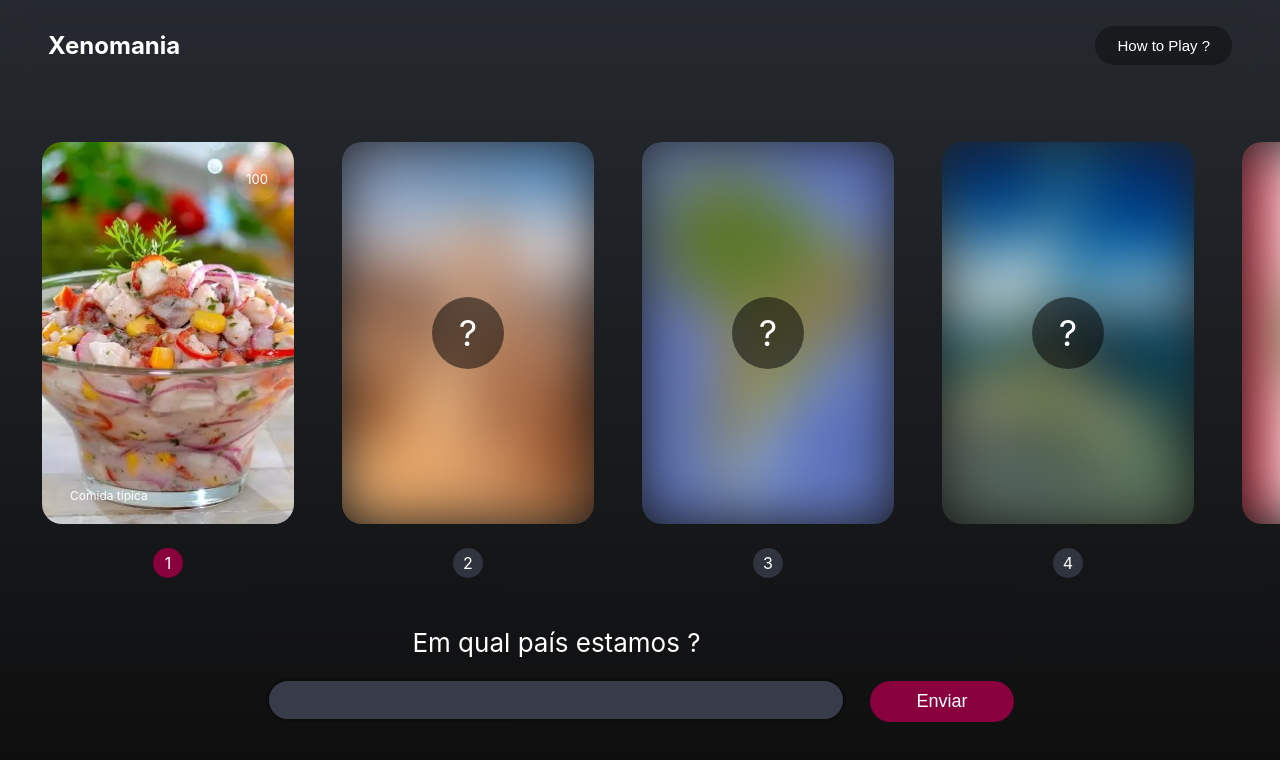
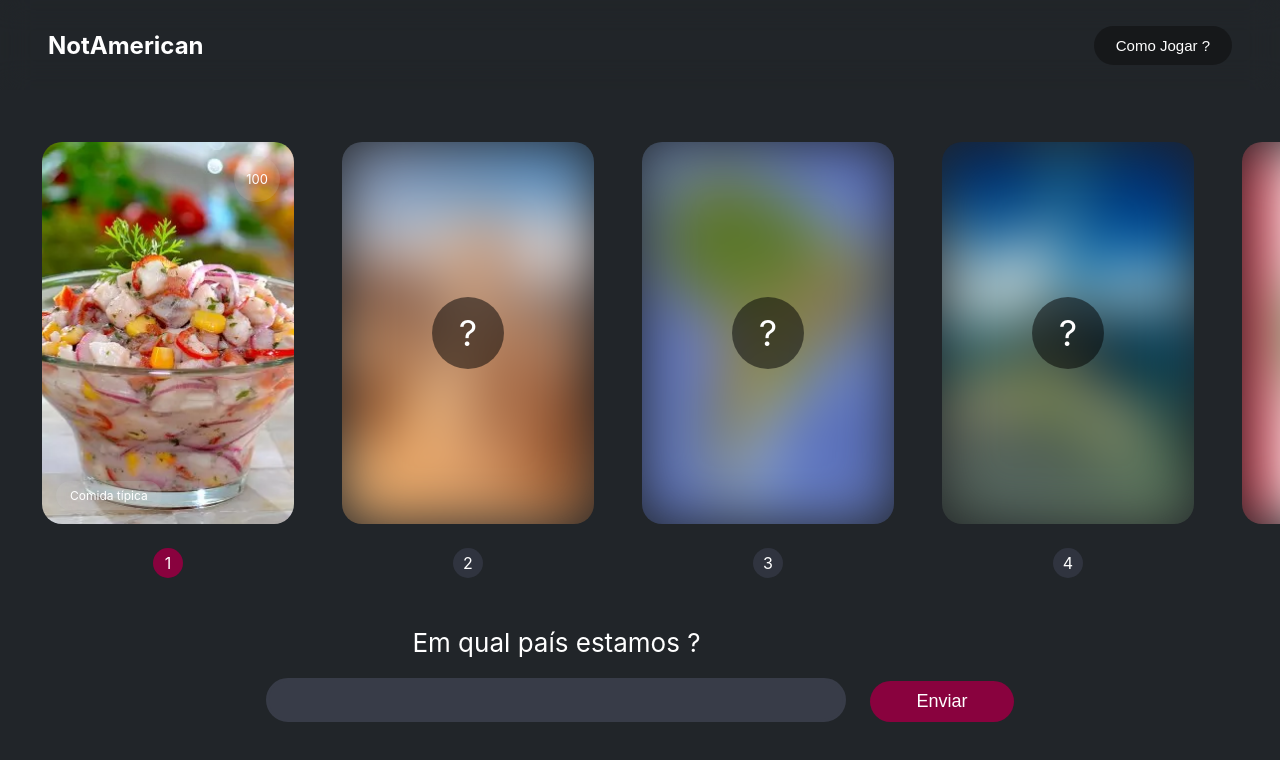
Before and after one commit to jefmoraes/xenomania, a Next.js app: page / in a window 1280 px wide. Shown: the top 760 px of the page. Built offline with nearby package versions, Linux system fonts and the light colour scheme.

Commit message:
ajustes no background e resolução de bug arrow

```diff
--- a/src/@types/styled.d.ts
+++ b/src/@types/styled.d.ts
@@ -5,6 +5,7 @@ declare module 'styled-components'{
     colors:{
       primary: string;
       secondary: string;
+      tertiary: string;
       button: string;
       sendInput: string;
       background: string;
--- a/src/Components/Modal/index.tsx
+++ b/src/Components/Modal/index.tsx
@@ -30,7 +30,10 @@ export function Modal({modalPull}:Props){
       >
         <Content>
           <ButtonExit id='buttonExit'>
-            <Arrow id='arrow'/>
+            <Arrow
+              id='arrow'
+              style={{transform: 'rotate(-270deg)'}}
+            />
           </ButtonExit>
           <Info>Instruções</Info>
           <ContentLeftandRight>
--- a/src/icons/arrow.tsx
+++ b/src/icons/arrow.tsx
@@ -12,7 +12,7 @@ function Arrow( {...rest}:HTMLAttributes<HTMLOrSVGElement>
       width="16"
       height="16"
       viewBox="0 0 24 24"
-      transform="rotate(-270)"
+
       {...rest}
     >
       <path d="M8.122 24L4 20l8-8-8-8 4.122-4L20 12z"></path>
--- a/src/pages/index.tsx
+++ b/src/pages/index.tsx
@@ -21,6 +21,7 @@ import {
 
 } from '../styles'
 import { Modal } from '../Components/Modal';
+import Head from "next/head"
 
 const Home:NextPage = () =>{
   const {colors} = useContext(ThemeContext)
@@ -90,9 +91,12 @@ const Home:NextPage = () =>{
 
   return(
     <Container>
+      <Head>
+        <title>NotAmerican</title>
+      </Head>
       <Header>
-        <TitleHeader>Xenomania</TitleHeader>
-        <HelpButton onClick={modalPull}>How to Play ?</HelpButton>
+        <TitleHeader>NotAmerican</TitleHeader>
+        <HelpButton onClick={modalPull}>Como Jogar ?</HelpButton>
       </Header>
       { modal && <Modal modalPull={modalPull}/> }
       <main style={{ display:'flex', flexDirection:'column' , justifyContent:'space-evenly' , flex: 1 , paddingTop:114}}>
--- a/src/styles/global.ts
+++ b/src/styles/global.ts
@@ -10,8 +10,8 @@ export default createGlobalStyle`
   }
 
   body{
-    background-color: ${props => props.theme.colors.secondary};
-    background-image: linear-gradient(${props => props.theme.colors.secondary},${props => props.theme.colors.background});
+    background-color: ${props => props.theme.colors.tertiary};
+
     background-repeat: no-repeat;
     font-family: -apple-system, BlinkMacSystemFont, 'Segoe UI', Roboto, Oxygen, Ubuntu, Cantarell, 'Open Sans', 'Helvetica Neue', sans-serif ;
   }
--- a/src/styles/index.ts
+++ b/src/styles/index.ts
@@ -21,7 +21,8 @@ export const Header = styled.header`
   border-bottom: 1px  ${props => props.theme.colors.primary};
 
   @media (max-width: 540px) {
-    padding: 0 16px;
+    padding: 0 32px;
+
   }
 `;
 export const TitleHeader = styled.span`
@@ -73,6 +74,13 @@ export const ContentCards = styled.div`
   ::-webkit-scrollbar-thumb:hover{
     background-color: ${props => props.theme.colors.scrollBarHover};
   }
+
+  @media (max-width:540px) {
+    gap: 100px;
+    padding: 0 75px;
+
+  }
+
   `;
 
 export const ContainerInput = styled.div`
@@ -123,7 +131,7 @@ export const Input = styled(motion.input)`
   border-width: 1;
   border-style: solid;
   transition: border-color 2s ease;
-  border-color: ${props => props.theme.colors.background};
+  border-color: ${props => props.theme.colors.inputCard};
 
   @media (max-width:540px) {
     height: 44px;
--- a/src/styles/theme.ts
+++ b/src/styles/theme.ts
@@ -2,6 +2,7 @@ export const theme = {
   colors:{
     primary: '#30343F',
     secondary: '#262A30',
+    tertiary: '#212529',
     button: '#52223F',
     sendInput: '#89023E',
     background:'#0D0D0D',
```
